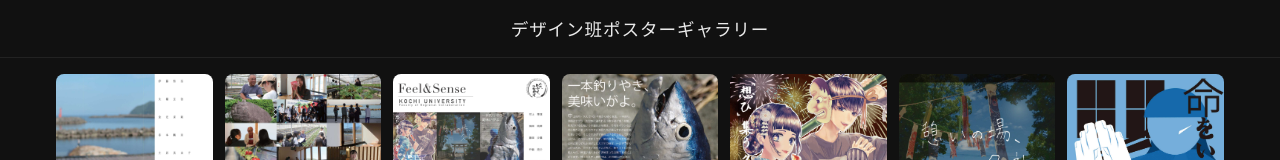
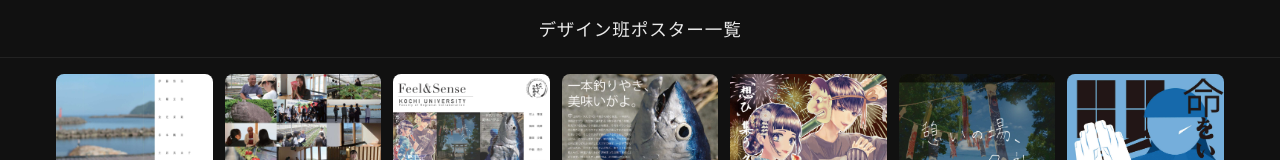
Before and after one commit to REEEEEon-2024/posterwebsite, a plain HTML site: page index.html in a window 1280 px wide. Shown: the top 160 px of the page. Drawn offline with Linux system fonts and the light colour scheme.

Commit message:
Update index.html

```diff
--- a/index.html
+++ b/index.html
@@ -76,7 +76,7 @@
 <body>
 
 <header>
-  デザイン班ポスターギャラリー
+  デザイン班ポスター一覧
 </header>
 
 <main class="gallery">
```
